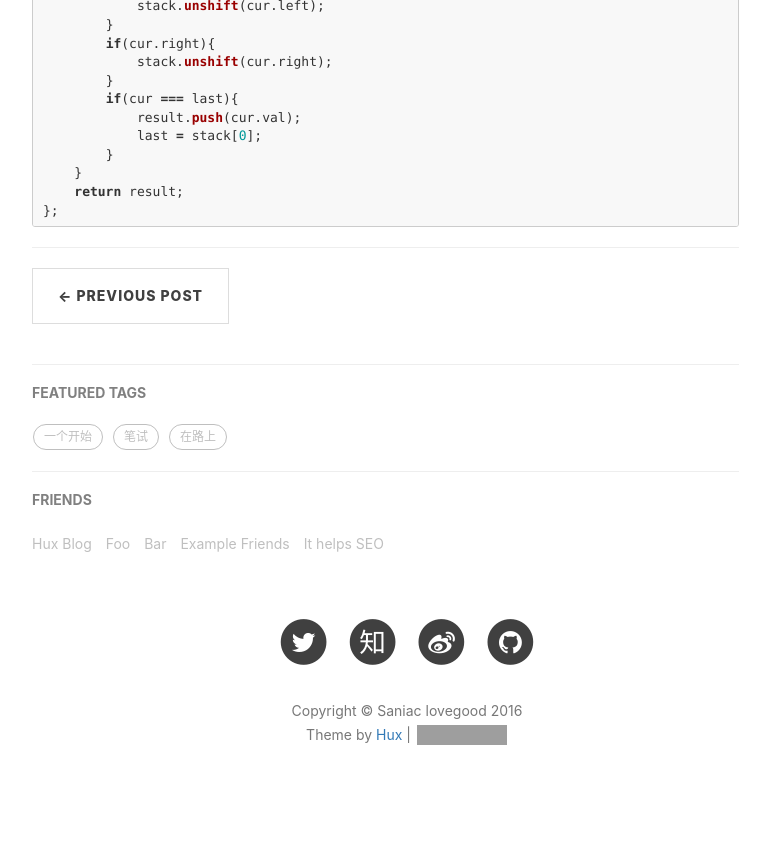
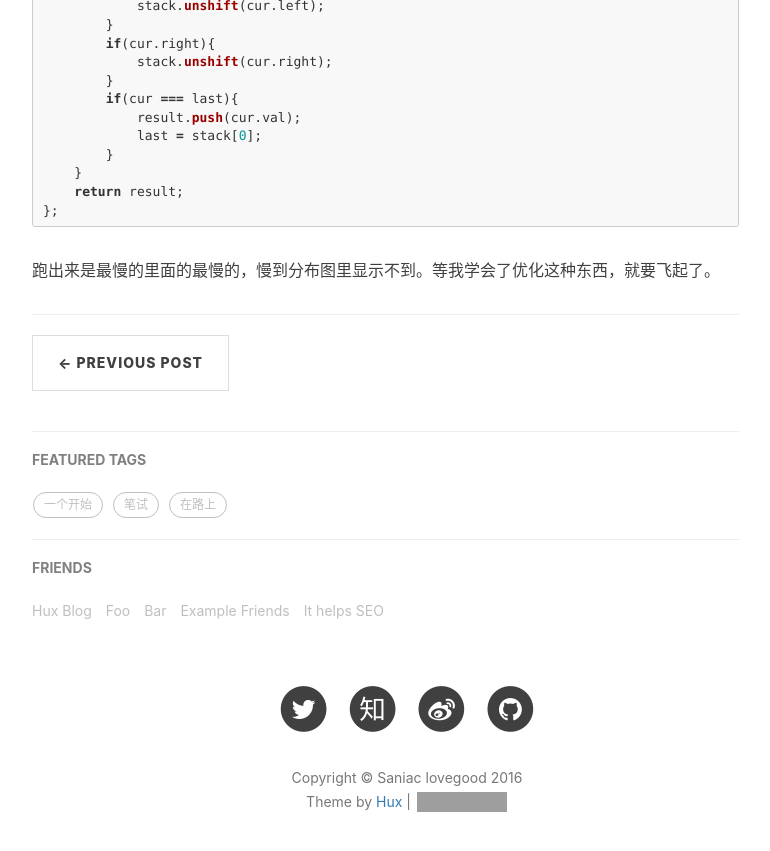
Before and after one commit to SnailSword/SnailSword.github.io, a Jekyll site: the page built from _posts/2016-11-03-restart.markdown, in a window 1280 px wide and 900 px high, scrolled down 1001 px. Shown: the top 851 px of the window, without its empty margins (233-1003 px from the left). Built offline with Jekyll 4.4.1, drawn with Linux system fonts in a browser that asks for light colours; nearby versions of some CDN libraries; comment, search, counter and statistics services are not loaded; grey boxes are pictures that could not be loaded.

Commit message:
Update 2016-11-03-restart.markdown

````diff
--- a/_posts/2016-11-03-restart.markdown
+++ b/_posts/2016-11-03-restart.markdown
@@ -49,3 +49,5 @@ var rightSideView = function(root) {
     return result;
 };
 ```
+
+跑出来是最慢的里面的最慢的，慢到分布图里显示不到。等我学会了优化这种东西，就要飞起了。
````
